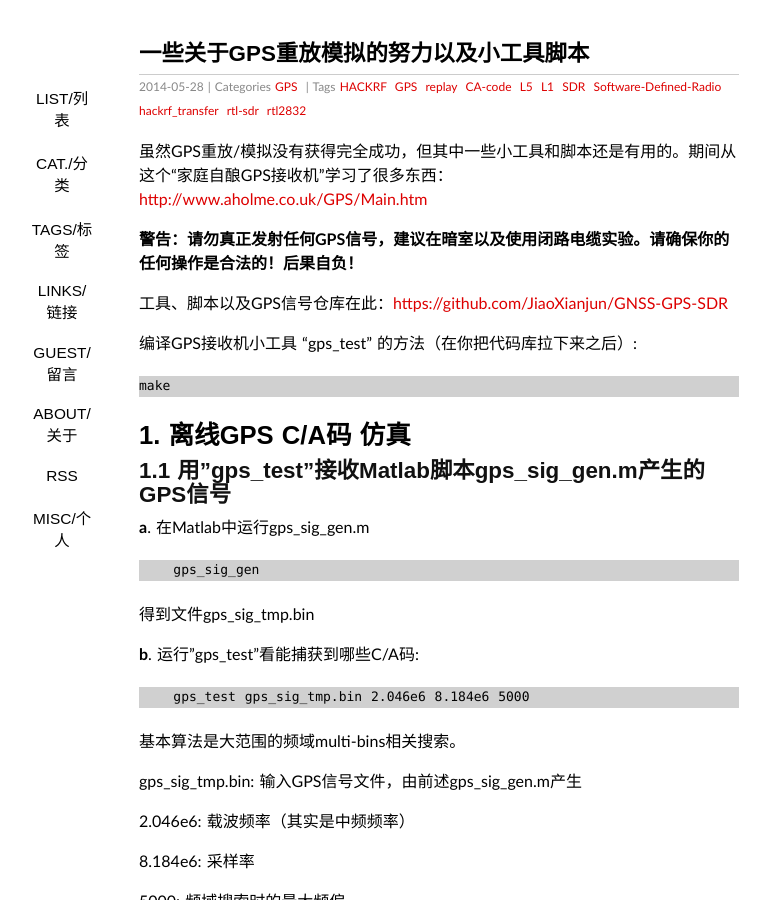
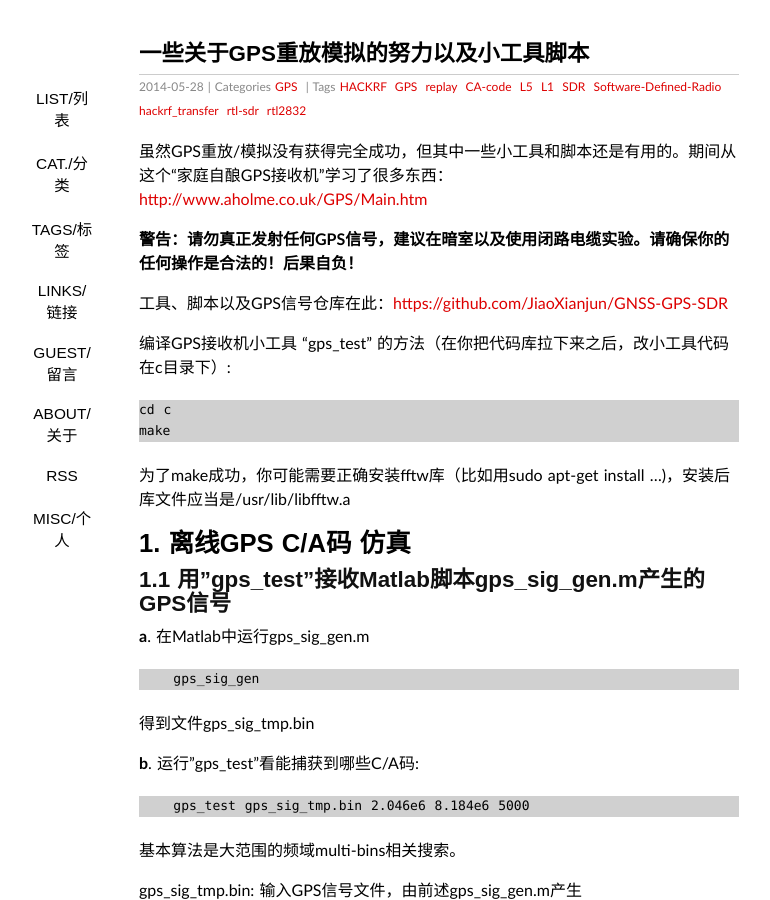
Before and after one commit to sdr-x/sdr-x.github.io, a Jekyll site: the page built from _posts/2014-05-28-一些关于GPS重放模拟的努力以及小工具脚本.md, in a window 1280 px wide and 900 px high. Shown: the whole window, without its empty margins (201-971 px from the left). Built offline with Jekyll 4.4.1, drawn with Linux system fonts in a browser that asks for light colours; some web fonts are replaced; Markdown is read by kramdown in place of the engine named in the settings; comment, search, counter and statistics services are not loaded.

Commit message:
Update 2014-05-28-一些关于GPS重放模拟的努力以及小工具脚本.md

```diff
--- a/_posts/2014-05-28-一些关于GPS重放模拟的努力以及小工具脚本.md
+++ b/_posts/2014-05-28-一些关于GPS重放模拟的努力以及小工具脚本.md
@@ -13,9 +13,12 @@ tags:  HACKRF GPS replay CA-code L5 L1 SDR Software-Defined-Radio hackrf_transfe
 
 工具、脚本以及GPS信号仓库在此：[https://github.com/JiaoXianjun/GNSS-GPS-SDR](https://github.com/JiaoXianjun/GNSS-GPS-SDR)
 
-编译GPS接收机小工具 "gps_test" 的方法（在你把代码库拉下来之后）:
+编译GPS接收机小工具 "gps_test" 的方法（在你把代码库拉下来之后，改小工具代码在c目录下）:
 
+    cd c
     make
+
+为了make成功，你可能需要正确安装fftw库（比如用sudo apt-get install ...)，安装后库文件应当是/usr/lib/libfftw.a
 
 # 1. 离线GPS C/A码 仿真
 
```
